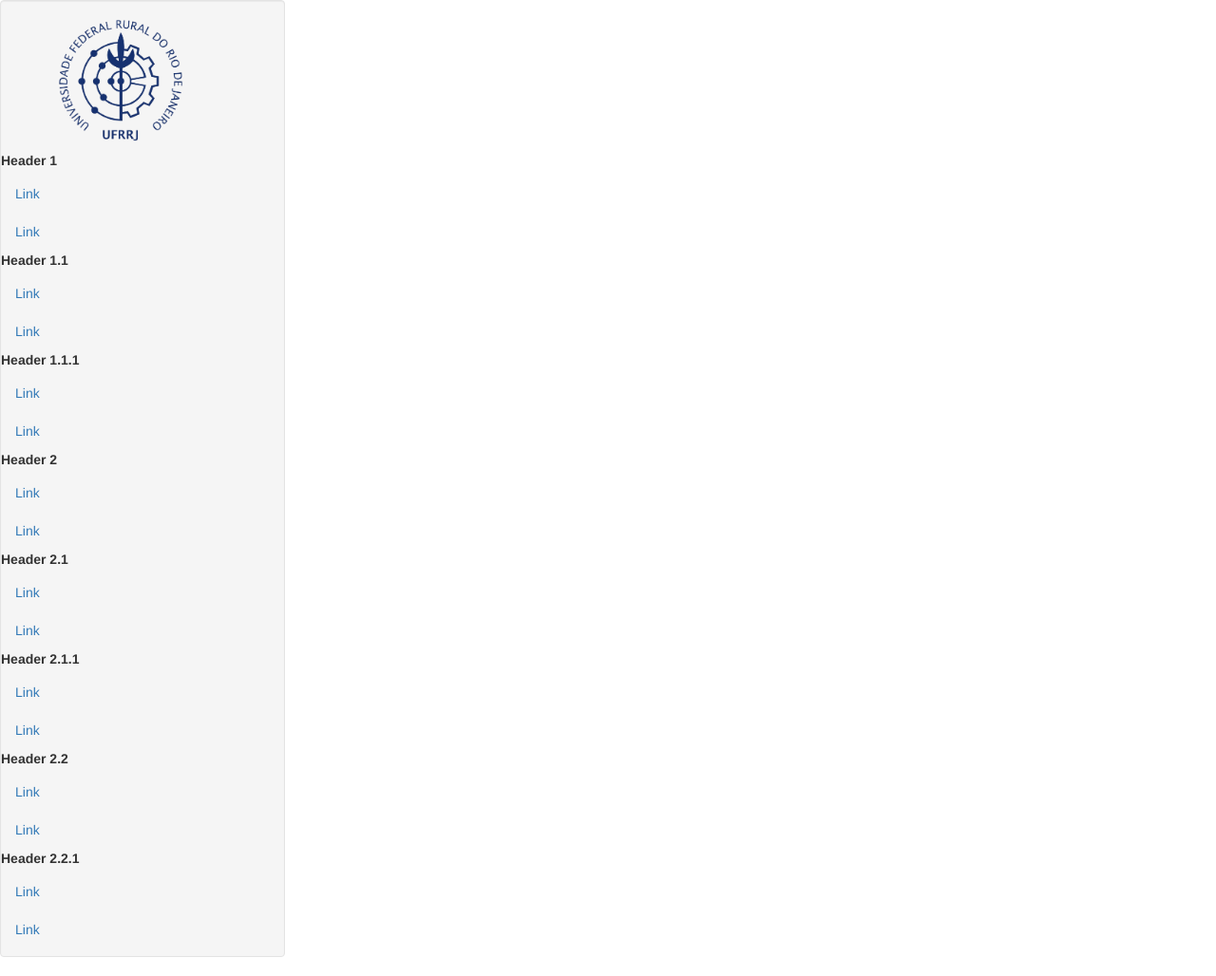
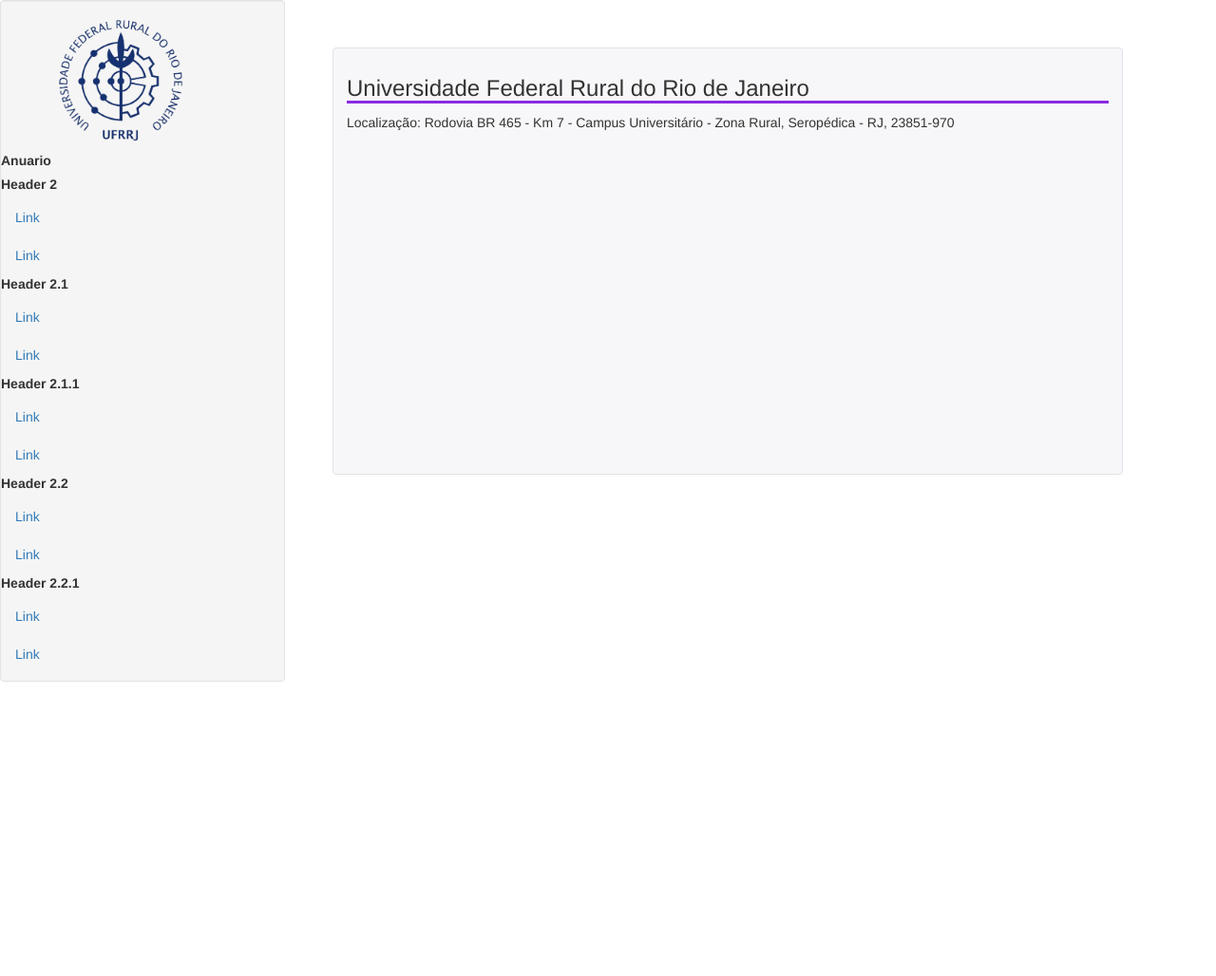
Before and after one commit to hugdiniz/anuarioDjango, a Django app: template anuario_ufrrj/yearbook/templates/angularJS/index.html in a window 1280 px wide. Shown: the whole page at 95% size. After the commit the page ends 718 px from the top, so only its background shows below. Run offline with Django 3.2, Linux system fonts and the light colour scheme; the template is opened without the code that fills it, so the values that code supplies are empty; some libraries are stand-ins or nearby versions.

Commit message:
Add o painel de detalhar uorg

```diff
--- a/anuario_ufrrj/yearbook/templates/angularJS/index.html
+++ b/anuario_ufrrj/yearbook/templates/angularJS/index.html
@@ -21,32 +21,29 @@
 <style>
     .ruralLogo:hover {background: url({% static 'yearbook/img/logomarca_ufrrj_pb_02.png' %}) no-repeat; }
 
+    .painel {
+        background-color: #f7f7f9;
+        border: 1px solid #e1e1e8;
+        border-radius: 4px;
+        margin-bottom: 14px;
+        padding: 9px 14px;
+        float: left;
+        margin-left: 50px;
+        margin-top: 50px;
+        min-height: 450px;
+        width: 65%;
+    }
+
+
 </style>
 <body>
- <div class="well" style="width: 300px; padding: 8px 0px; height: 100%;">
+ <div class="well" style="width: 300px; padding: 8px 0px; height: 100%;float:left;">
     <div style="overflow-x: hidden; height: 100%;">
          <a id="a" href="http://ufrrj.br" end>
             <img class="ruralLogo" style="margin-left: 15%; height: 150px;max-width: 100%;" src="{% static 'yearbook/img/logomarca_ufrrj_azul2.png' %}" horizontal layout start/>
          </a>
         <ul class="nav nav-list">
-
-            <li><label class="tree-toggler nav-header">Header 1</label>
-                <ul class="nav nav-list tree">
-                    <li><a href="#">Link</a></li>
-                    <li><a href="#">Link</a></li>
-                    <li><label class="tree-toggler nav-header">Header 1.1</label>
-                        <ul class="nav nav-list tree">
-                            <li><a href="#">Link</a></li>
-                            <li><a href="#">Link</a></li>
-                            <li><label class="tree-toggler nav-header">Header 1.1.1</label>
-                                <ul class="nav nav-list tree">
-                                    <li><a href="#">Link</a></li>
-                                    <li><a href="#">Link</a></li>
-                                </ul>
-                            </li>
-                        </ul>
-                    </li>
-                </ul>
+            <li><label class="tree-toggler nav-header">Anuario</label>
             </li>
             <li class="divider"></li>
             <li><label class="tree-toggler nav-header">Header 2</label>
@@ -82,5 +79,17 @@
         </ul>
     </div>
 </div>
+<div id="corpo" class="painel">
+    <div id="nomeUorg">
+        <h3 style="border-bottom: medium solid blueviolet;"><span>Universidade Federal Rural do Rio de Janeiro</span>
+        </h3>
+    </div>
+    <div id="corpoInformacao">
+        <div class="informacao">
+            <span>Localização: </span>
+            <span>Rodovia BR 465 - Km 7 - Campus Universitário - Zona Rural, Seropédica - RJ, 23851-970</span>
+        </div>
+    </div>
+</div>
 </body>
 </html>
--- a/anuario_ufrrj/yearbook/views.py
+++ b/anuario_ufrrj/yearbook/views.py
@@ -9,7 +9,7 @@ def index(request):
 	uorg = Unidade_Organizacional()
 	parent_uorgs_list = uorg.recuperar_unidades_raiz()
 
-	template = loader.get_template('polymer/index.html')
+	template = loader.get_template('angularJS/index.html')
 
 	context = RequestContext(request, {
 		'parent_uorgs_list' : parent_uorgs_list,
```
